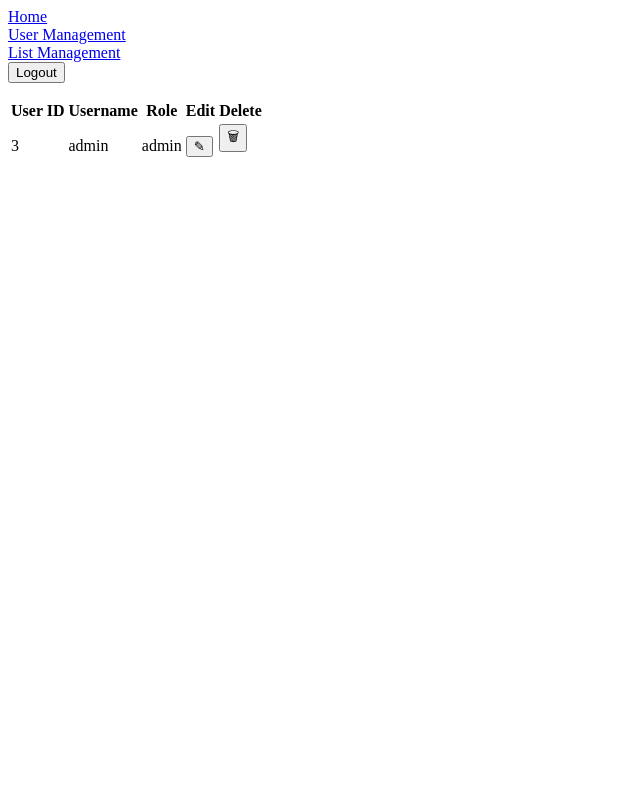
After one commit to orlboys/kana_card, a Flask app: page /admin_dashboard/users in a window 1280 px wide. The commit adds this page. Shown: the whole page, without its empty margins (0-640 px from the left). Run offline with Flask 3, Linux system fonts and the light colour scheme; a user stored in the database is signed in; data comes from the database, SQL or seed files in the repository; both versions use the stored data as it was after the commit.

Commit message:
Add user management features to admin dashboard

```diff
--- a/app.py
+++ b/app.py
@@ -229,6 +229,12 @@ def list_card(list_id, card_index=0):
 def admin_dashboard():
     if not session.get('logged_in') or not session.get('admin'):
         return redirect('/login')
+    return render_template('admin_dashboard.html')
+
+@app.route('/list_dashboard', methods=['GET', 'POST'])
+def list_management():
+    if not session.get('logged_in') or not session.get('admin'):
+        return redirect('/login')
 
     def get_all_lists():
         conn = sqlite3.connect('database.db')
@@ -239,4 +245,55 @@ def admin_dashboard():
         conn.close()
         return lists
 
-    return render_template('admin_dashboard.html', lists = get_all_lists())
+    return render_template('list_management.html', lists = get_all_lists())
+
+## USER MANAGEMENT ##
+
+@app.route('/admin_dashboard/users', methods=['GET', 'POST'])
+def user_management():
+    if not session.get('logged_in') or not session.get('admin'):
+        return redirect('/login')
+
+    def get_all_users():
+        conn = sqlite3.connect('database.db')
+        cursor = conn.cursor()
+
+        cursor.execute('SELECT id, username, admin FROM users')
+        users = cursor.fetchall()
+        conn.close()
+        return users
+
+    return render_template('user_management.html', users=get_all_users())
+
+@app.route('/save_user', methods=["POST"])
+def save_user():
+    user_id = request.form.get("edit_index")
+    new_username = request.form.get("new_username")
+    new_role = request.form.get("new_role")
+
+    conn = sqlite3.connect('database.db')
+    cursor = conn.cursor()
+    cursor.execute(
+        "UPDATE users SET username = ?, admin = ? WHERE id = ?",
+        (new_username, new_role == 'admin', user_id)
+    )
+    conn.commit()
+    conn.close()
+    return redirect('/admin_dashboard/users')
+
+@app.route('/delete_user', methods=["POST"])
+def delete_user():
+    user_id = request.form.get("delete_index")
+    conn = sqlite3.connect('database.db')
+    cursor = conn.cursor()
+    cursor.execute(
+        "DELETE FROM users WHERE id = ?",
+        (user_id,)
+    )
+    conn.commit()
+    conn.close()
+    return redirect('/admin_dashboard/users')
+
+@app.route('/edit_user', methods=["POST"])
+def edit_user():
+    item_id = request.form.get("edit_index")
--- a/static/script.js
+++ b/static/script.js
@@ -1,7 +1,23 @@
-document.addEventListener("DOMContentLoaded", function () {
-    document.querySelectorAll(".card-container").forEach(function (cardContainer) {
-        cardContainer.addEventListener("click", function () {
-            cardContainer.classList.toggle("flipped");
+// FLASHCARDS //
+
+// Card Flip Functionality
+document.addEventListener("DOMContentLoaded", function () { // Wait for the DOM to be fully loaded
+    document.querySelectorAll(".card-container").forEach(function (cardContainer) { // For each card container
+        cardContainer.addEventListener("click", function () { // Listen for when the card container is clicked
+            cardContainer.classList.toggle("flipped"); // change the 'flipped' class on the card container
         });
     });
 });
+
+// Modal Functionality
+// Note: by doing it in the JavaScript, we make the process smoother than if we were to implement a backend solution. We edit the DOM directly, rather than having to reload the page.
+function openEditModal(id, username, email, role) { // Opens the edit modal with the given user data
+    document.getElementById('edit_index').value = id;
+    document.getElementById('new_username').value = username;
+    document.getElementById('new_role').value = role;
+    document.getElementById('editUserModal').style.display = 'block';
+}
+
+function closeEditModal() { // Closes the edit modal
+    document.getElementById('editUserModal').style.display = 'none';
+}
--- a/static/style.css
+++ b/static/style.css
@@ -1,3 +1,7 @@
+* {
+	box-sizing: border-box;
+}
+
 /* Container for the card with 3D perspective */
 .card-container {
     width: 300px; /* Set desired width */
--- /dev/null
+++ b/templates/user_management.html
@@ -0,0 +1,70 @@
+{% extends 'layout.html' %}
+
+{% block body %}
+<div class="nav">
+    <div class="nav-item">
+        <a href="/admin_dashboard">Home</a>
+    </div>
+    <div class="nav-item">
+        <a href="/admin_dashboard/users">User Management</a>
+    </div>
+    <div class="nav-item">
+        <a href="/admin_dashboard/lists">List Management</a>
+    </div>
+    <div class="nav-item">
+        <form action="/logout" method="post">
+            <button type="submit">Logout</button>
+        </form>
+    </div>
+</div>
+
+<div class='content-container'>
+    <table class='userList'>
+        <tr>
+            <th id="id_column">User ID</th>
+            <th id="username_column">Username</th>
+            <th id="role_column">Role</th>
+            <th>Edit</th>
+            <th>Delete</th>
+        </tr>
+
+        <tbody>
+            {% for user in users %}
+            <tr>
+                <td id="id_column">{{ user[0] }}</td>
+                <td id="username_column">{{ user[1] }}</td>
+                <td id="role_column">{% if user[2] == 1 %} admin {% else %} student {% endif %}</td>
+                <td class="edit">
+                    <button class="edit-btn" title="Edit" onclick="openEditModal('{{ user[0] }}', '{{ user[1] }}', '{{ 'admin' if user[2] else 'student' }}')">&#9998;</button>
+                </td>
+                <td class="delete">
+                    <form action="{{ url_for('delete_user') }}" method="POST">
+                        <input type="hidden" name="delete_index" value="{{ user[0] }}">
+                        <button class="delete-btn" title="Delete">&#128465;</button>
+                    </form>
+                </td>
+            </tr>
+            {% endfor %}
+        </tbody>
+    </table>
+</div>
+
+<!-- Edit User Modal -->
+<div id="editUserModal" class="modal">
+    <div class="modal-content">
+        <span class="close" onclick="closeEditModal()">&times;</span>
+        <form action="{{ url_for('save_user') }}" method="POST">
+            <input type="hidden" name="edit_index" id="edit_index">
+            <label for="new_username">Username:</label>
+            <input type="text" name="new_username" id="new_username">
+            <label for="new_role">Role:</label>
+            <select name="new_role" id="new_role">
+                <option value="student">Student</option>
+                <option value="admin">Admin</option>
+            </select>
+            <button type="submit">Save</button>
+        </form>
+    </div>
+</div>
+
+{% endblock %}
```
Also changed, not shown: other parts of static/style.css (+74 -0 lines), templates/admin_dashboard.html (+2 -16 lines), database.db, templates/list_management.html (added).
